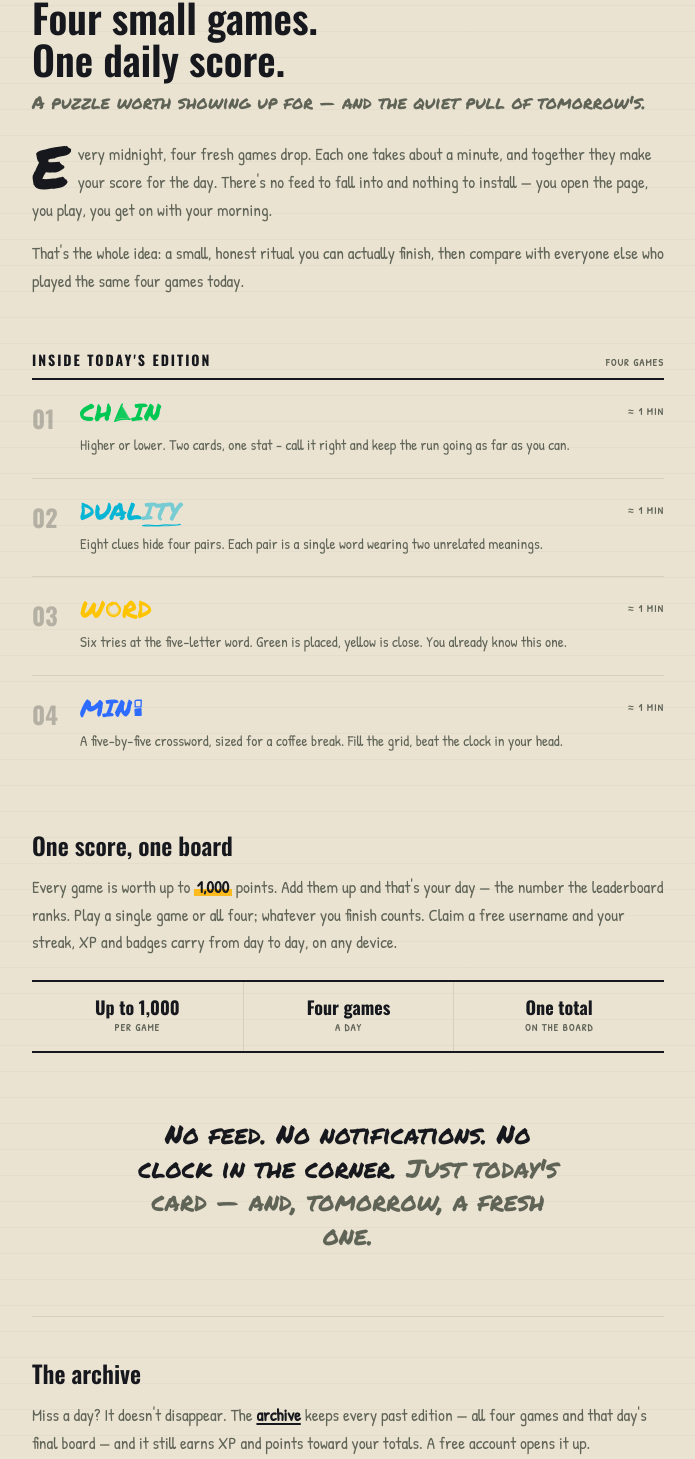
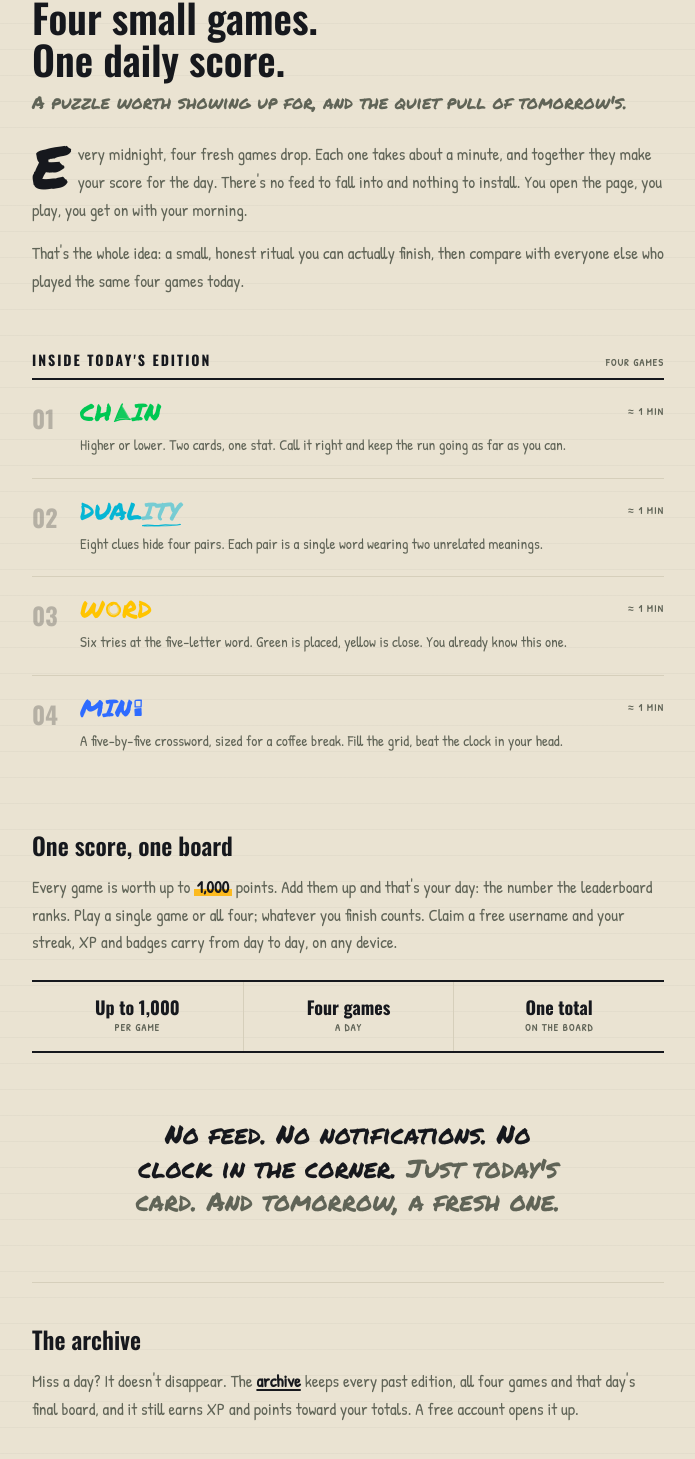
Before and after one commit to FinessinonPC/whohadmore, a Next.js app: page /about in a window 1280 px wide. Shown: the part 304-1763 px from the top of the page, without its empty margins (292-987 px from the left). Built offline with nearby package versions, Linux system fonts and the light colour scheme; no server answers.

Commit message:
About: drop the em dashes for a more hand-written voice
Replaced every em dash with plain punctuation (commas, periods, a colon,
parentheses) rather than another dash, and evened the four game blurbs to
all use periods. Reads less templated.

```diff
--- a/app/about/page.tsx
+++ b/app/about/page.tsx
@@ -57,7 +57,7 @@ const FAQ_LD = {
 };
 
 const GAME_BLURBS: Record<string, string> = {
-  chain: "Higher or lower. Two cards, one stat - call it right and keep the run going as far as you can.",
+  chain: "Higher or lower. Two cards, one stat. Call it right and keep the run going as far as you can.",
   duality: "Eight clues hide four pairs. Each pair is a single word wearing two unrelated meanings.",
   word: "Six tries at the five-letter word. Green is placed, yellow is close. You already know this one.",
   mini: "A five-by-five crossword, sized for a coffee break. Fill the grid, beat the clock in your head.",
@@ -113,7 +113,7 @@ export default function AboutPage() {
           <br className="hidden sm:block" /> One daily score.
         </h2>
         <p className="mt-2 font-condensed text-lg text-ink-secondary">
-          A puzzle worth showing up for &mdash; and the quiet pull of tomorrow&apos;s.
+          A puzzle worth showing up for, and the quiet pull of tomorrow&apos;s.
         </p>
 
         <div className="mt-6 text-[17px] leading-relaxed text-ink-secondary">
@@ -125,8 +125,8 @@ export default function AboutPage() {
               E
             </span>
             very midnight, four fresh games drop. Each one takes about a minute, and together they
-            make your score for the day. There&apos;s no feed to fall into and nothing to install &mdash;
-            you open the page, you play, you get on with your morning.
+            make your score for the day. There&apos;s no feed to fall into and nothing to install.
+            You open the page, you play, you get on with your morning.
           </p>
           <p className="mt-4">
             That&apos;s the whole idea: a small, honest ritual you can actually finish, then compare
@@ -174,7 +174,7 @@ export default function AboutPage() {
         <h2 className="font-display text-2xl font-semibold text-ink">One score, one board</h2>
         <p className="mt-3 text-[17px] leading-relaxed text-ink-secondary">
           Every game is worth up to <span className="marker-gold font-semibold text-ink">1,000</span>{" "}
-          points. Add them up and that&apos;s your day &mdash; the number the leaderboard ranks. Play a
+          points. Add them up and that&apos;s your day: the number the leaderboard ranks. Play a
           single game or all four; whatever you finish counts. Claim a free username and your streak,
           XP and badges carry from day to day, on any device.
         </p>
@@ -199,7 +199,7 @@ export default function AboutPage() {
       <section className="py-16 text-center">
         <p className="mx-auto max-w-md font-condensed text-[26px] leading-[1.3] text-ink">
           No feed. No notifications. No clock in the corner.
-          <span className="text-ink-secondary"> Just today&apos;s card &mdash; and, tomorrow, a fresh one.</span>
+          <span className="text-ink-secondary"> Just today&apos;s card. And tomorrow, a fresh one.</span>
         </p>
       </section>
 
@@ -211,11 +211,11 @@ export default function AboutPage() {
           <Link href="/archive" className="font-semibold text-ink underline decoration-2 underline-offset-2">
             archive
           </Link>{" "}
-          keeps every past edition &mdash; all four games and that day&apos;s final board &mdash; and it
+          keeps every past edition, all four games and that day&apos;s final board, and it
           still earns XP and points toward your totals. A free account opens it up.
         </p>
         <p className="mt-8 text-right font-condensed text-xl text-ink">
-          &mdash; made for people who like a good puzzle
+          Made for people who like a good puzzle.
         </p>
       </section>
 
```
